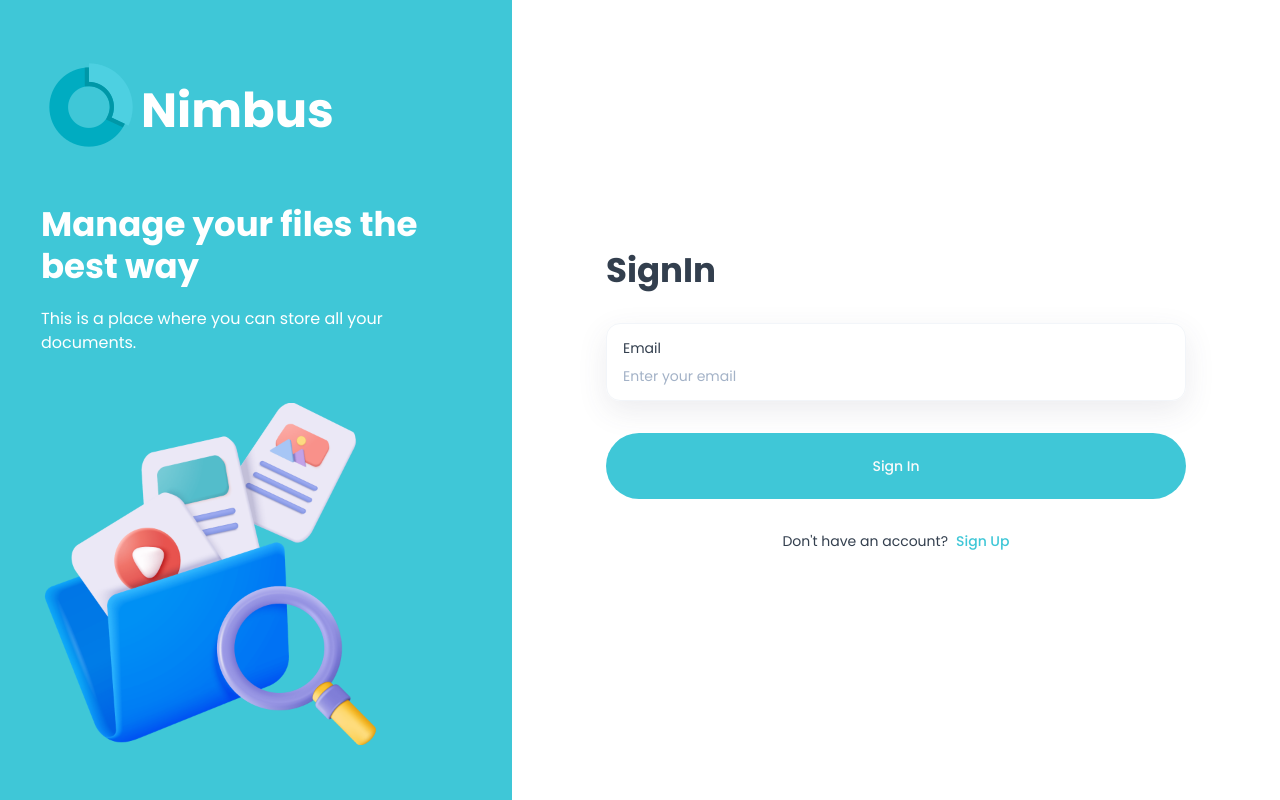
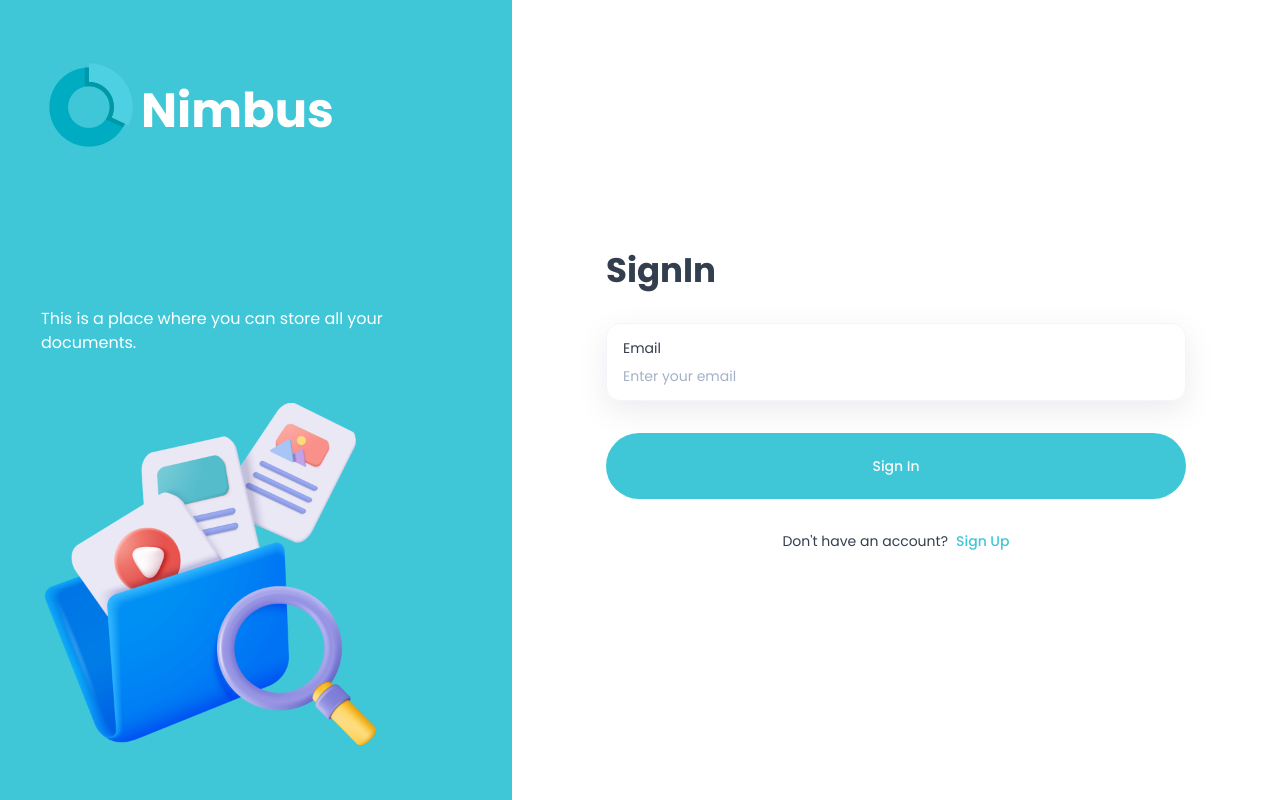
Before and after one commit to Saloni581/Nimbus, a Next.js app: page /sign-in in a window 1280 px wide. Built offline with nearby package versions, Linux system fonts and the light colour scheme; no server answers.

Commit message:
Fix styling issue

```diff
--- a/app/globals.css
+++ b/app/globals.css
@@ -168,7 +168,7 @@
 
 /*  !* ===== TYPOGRAPHY *!*/
   .h1 {
-    @apply text-[34px] leading-[42px] font-bold;
+    @apply text-[34px] leading-[42px] font-bold text-brand;
   }
   .h2 {
     @apply text-[24px] leading-[36px] font-bold text-brand;
```
